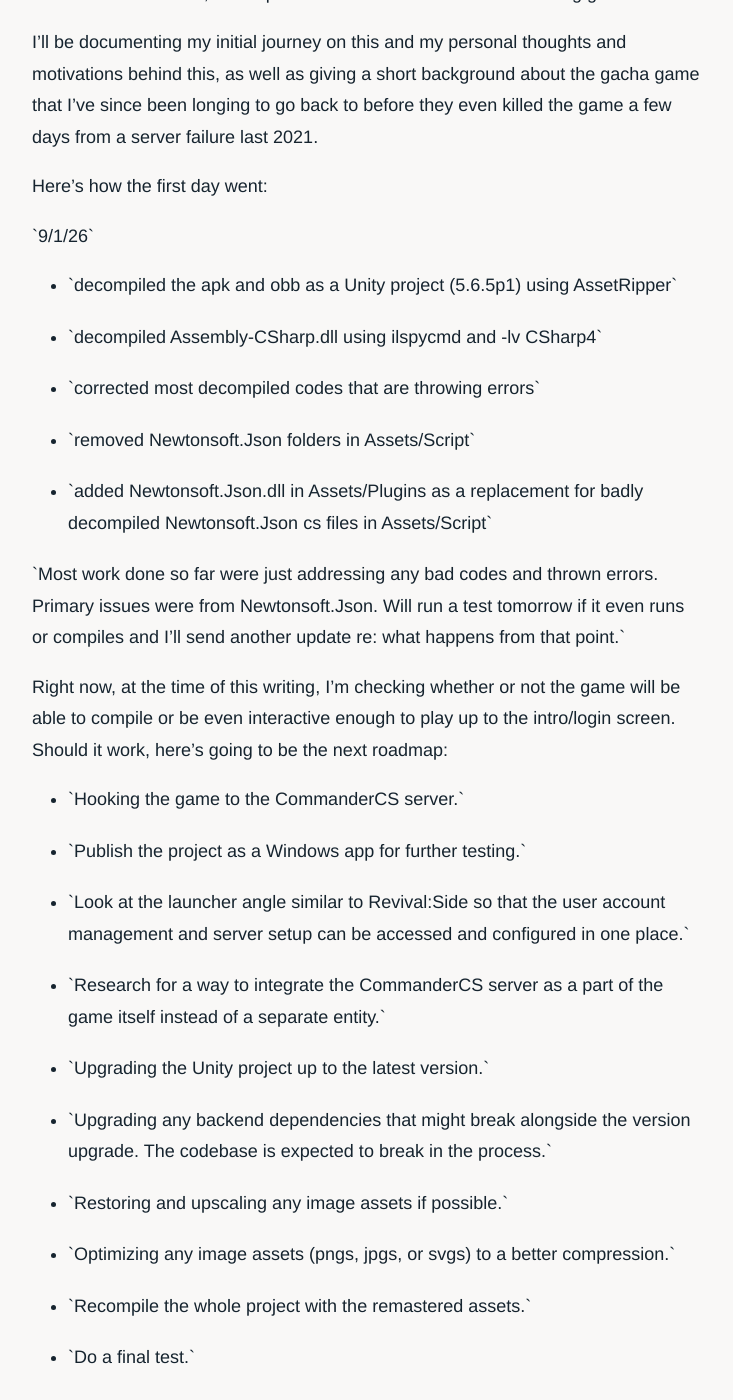
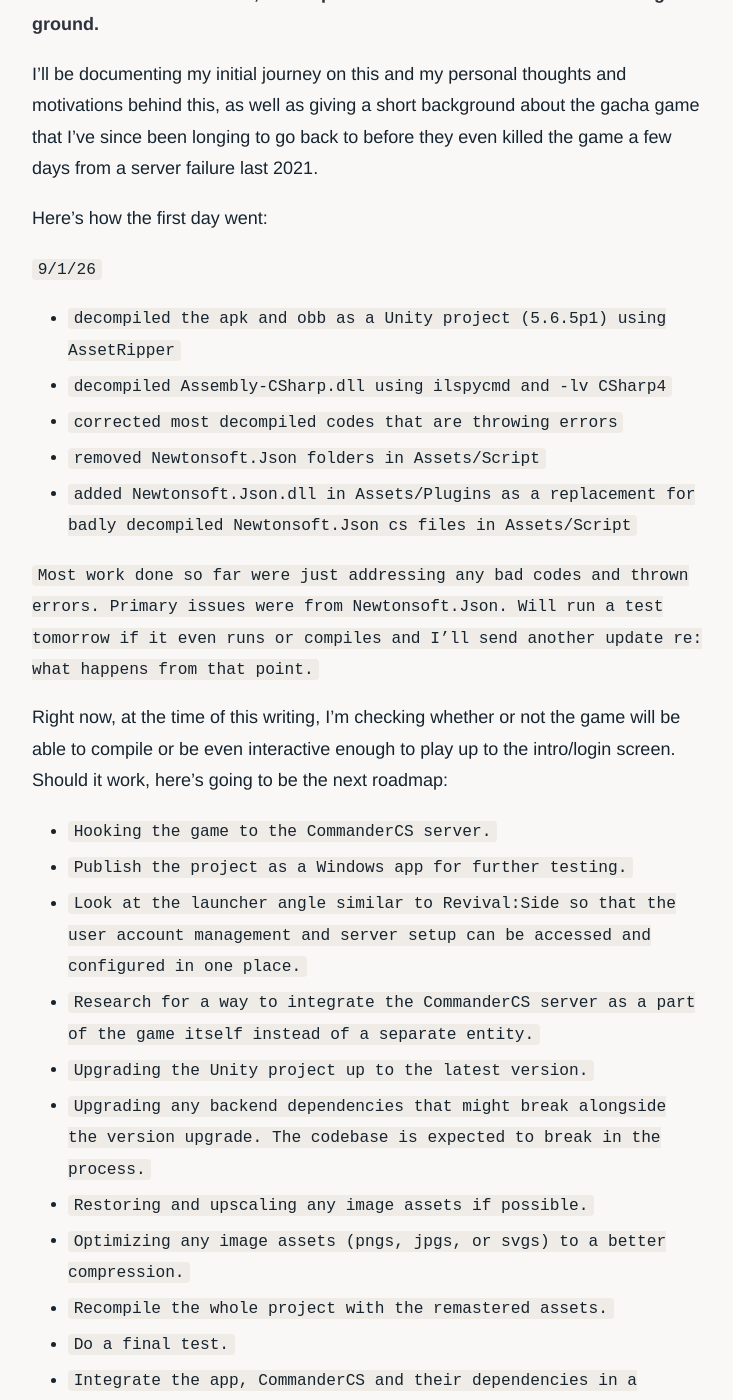
Before and after one commit to znraznra/znraznra.github.io, a Jekyll site: the page built from _posts/2026-09-02-reviving-my-first-ever-gacha-game-from-the-dead.md, in a window 1280 px wide and 1400 px high, scrolled down 353 px. Shown: the whole window, without its empty margins (272-1005 px from the left). Built offline with Jekyll 4.4.1, drawn with Linux system fonts in a browser that asks for light colours; some of the changed text lies outside the part shown.

Commit message:
Create Post “2026-09-02-reviving-my-first-ever-gacha-game-from-the-dead”

```diff
--- a/_posts/2026-09-02-reviving-my-first-ever-gacha-game-from-the-dead.md
+++ b/_posts/2026-09-02-reviving-my-first-ever-gacha-game-from-the-dead.md
@@ -12,52 +12,36 @@
 excerpt: Documenting my first foray to reverse-engineering a long-dead gacha game for my personal musings.
 ---
 
-\*\*Special thanks to insomnyawolf and realZenith for the CommanderCS project. If it wasn't for their efforts, this experiment wouldn't even have its starting ground.\*\*
+**Special thanks to insomnyawolf and realZenith for the CommanderCS project. If it wasn't for their efforts, this experiment wouldn't even have its starting ground.**
 
 I'll be documenting my initial journey on this and my personal thoughts and motivations behind this, as well as giving a short background about the gacha game that I've since been longing to go back to before they even killed the game a few days from a server failure last 2021.
 
 Here's how the first day went:
 
-\`9/1/26\`
+`9/1/26`
 
-- \`decompiled the apk and obb as a Unity project (5.6.5p1) using AssetRipper\`
+- `decompiled the apk and obb as a Unity project (5.6.5p1) using AssetRipper`
+- `decompiled Assembly-CSharp.dll using ilspycmd and -lv CSharp4`
+- `corrected most decompiled codes that are throwing errors`
+- `removed Newtonsoft.Json folders in Assets/Script`
+- `added Newtonsoft.Json.dll in Assets/Plugins as a replacement for badly decompiled Newtonsoft.Json cs files in Assets/Script`
 
-- \`decompiled Assembly-CSharp.dll using ilspycmd and -lv CSharp4\`
-
-- \`corrected most decompiled codes that are throwing errors\`
-
-- \`removed Newtonsoft.Json folders in Assets/Script\`
-
-- \`added Newtonsoft.Json.dll in Assets/Plugins as a replacement for badly decompiled Newtonsoft.Json cs files in Assets/Script\`
-
-\`Most work done so far were just addressing any bad codes and thrown errors. Primary issues were from Newtonsoft.Json. Will run a test tomorrow if it even runs or compiles and I’ll send another update re: what happens from that point.\`
+`Most work done so far were just addressing any bad codes and thrown errors. Primary issues were from Newtonsoft.Json. Will run a test tomorrow if it even runs or compiles and I’ll send another update re: what happens from that point.`
 
 Right now, at the time of this writing, I'm checking whether or not the game will be able to compile or be even interactive enough to play up to the intro/login screen. Should it work, here's going to be the next roadmap:
 
-- \`Hooking the game to the CommanderCS server.\`
-
-- \`Publish the project as a Windows app for further testing.\`
-
-- \`Look at the launcher angle similar to Revival:Side so that the user account management and server setup can be accessed and configured in one place.\`
-
-- \`Research for a way to integrate the CommanderCS server as a part of the game itself instead of a separate entity.\`
-
-- \`Upgrading the Unity project up to the latest version.\`
-
-- \`Upgrading any backend dependencies that might break alongside the version upgrade. The codebase is expected to break in the process.\`
-
-- \`Restoring and upscaling any image assets if possible.\`
-
-- \`Optimizing any image assets (pngs, jpgs, or svgs) to a better compression.\`
-
-- \`Recompile the whole project with the remastered assets.\`
-
-- \`Do a final test.\`
-
-- \`Integrate the app, CommanderCS and their dependencies in a centralized launcher package.\`
-
-- \`Run a user test in Discord to gather as much game logic issues and bugs to fix and address.\`
-
-- \`Create a repository for the Launcher.\`
+- `Hooking the game to the CommanderCS server.`
+- `Publish the project as a Windows app for further testing.`
+- `Look at the launcher angle similar to Revival:Side so that the user account management and server setup can be accessed and configured in one place.`
+- `Research for a way to integrate the CommanderCS server as a part of the game itself instead of a separate entity.`
+- `Upgrading the Unity project up to the latest version.`
+- `Upgrading any backend dependencies that might break alongside the version upgrade. The codebase is expected to break in the process.`
+- `Restoring and upscaling any image assets if possible.`
+- `Optimizing any image assets (pngs, jpgs, or svgs) to a better compression.`
+- `Recompile the whole project with the remastered assets.`
+- `Do a final test.`
+- `Integrate the app, CommanderCS and their dependencies in a centralized launcher package.`
+- `Run a user test in Discord to gather as much game logic issues and bugs to fix and address.`
+- `Create a repository for the Launcher.`
 
 I'll be periodically updating this whole process from time to time. Hopefully this works to a degree that satisfies my needs.
```
